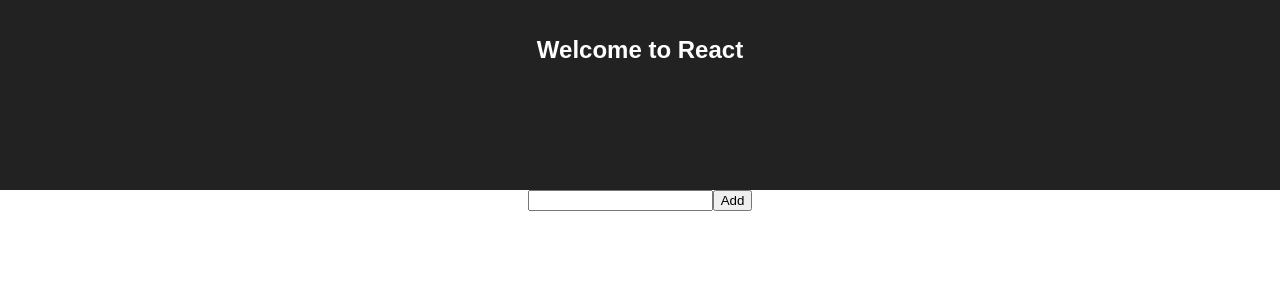
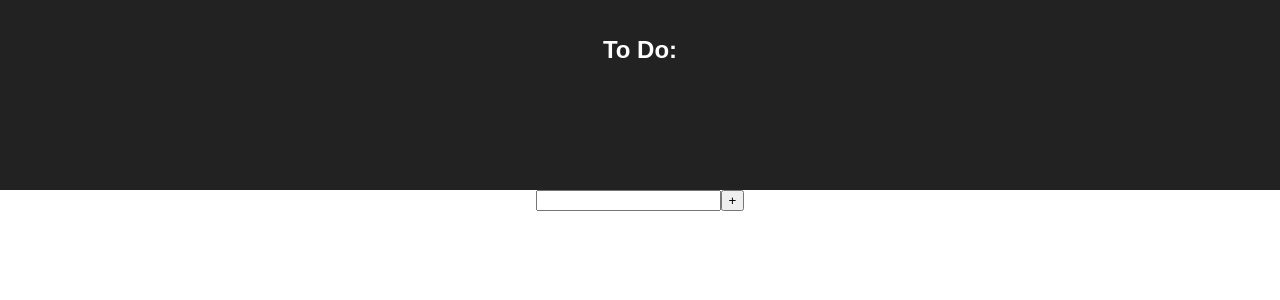
Before and after one commit to hannahbishop/Day-to-Day, a React (Create React App) app: page / in a window 1280 px wide. Shown: the top 300 px of the page. Built offline with nearby package versions, Linux system fonts and the light colour scheme.

Commit message:
add components

```diff
--- a/src/App.js
+++ b/src/App.js
@@ -1,5 +1,5 @@
 import React, { Component } from 'react';
-import TodoForm from './TodoForm';
+import TodoApp from './TodoApp';
 import './App.css';
 
 class App extends Component {
@@ -7,9 +7,9 @@
     return (
       <div className="App">
         <header className="App-header">
-          <h1 className="App-title">Welcome to React</h1>
+          <h1 className="App-title">To Do:</h1>
         </header>
-        <TodoForm/>
+        <TodoApp/>
       </div>
     );
   }
--- /dev/null
+++ b/src/Todo.js
@@ -0,0 +1,9 @@
+import React from 'react';
+
+const Todo = props => {
+  return(
+    <li>{props.todo.text}</li>
+  );
+};
+
+export default Todo;
--- /dev/null
+++ b/src/TodoApp.js
@@ -0,0 +1,33 @@
+import React from 'react';
+import TodoForm from './TodoForm';
+import TodoList from './TodoList';
+
+let id = 0;
+class TodoApp extends React.Component {
+
+  constructor(props){
+    super(props);
+    this.state = {
+      data: []
+    }
+  }
+
+  addTodo(val) {
+    if (val !== '') {
+      const todo = {text: val, id: id++}
+      this.state.data.push(todo);
+      this.setState({data: this.state.data});
+    }
+  }
+
+  render() {
+    return (
+      <div>
+        <TodoForm addTodo={this.addTodo.bind(this)}/>
+        <TodoList todos={this.state.data}/>
+      </div>
+    );
+  }
+}
+
+export default TodoApp;
--- a/src/TodoForm.js
+++ b/src/TodoForm.js
@@ -1,11 +1,18 @@
 import React from 'react';
-import Button from './Button';
 
 const TodoForm = props => {
+  let input;
   return (
     <div>
-      <input type="text"/>
-      <Button label="Add" onClick = ""/>
+      <input ref={node => {
+        input = node;
+      }}/>
+      <button onClick={() => {
+        props.addTodo(input.value);
+        input.value = '';
+      }}>
+        +
+      </button>
     </div>
   );
 };
--- a/src/TodoList.js
+++ b/src/TodoList.js
@@ -1 +1,11 @@
 import React from 'react';
+import Todo from './Todo';
+
+const TodoList = (props) => {
+  const todoNode = props.todos.map((todo) => {
+    return (<Todo todo={todo} key={todo.id}/>)
+  });
+  return (<ul>{todoNode}</ul>);
+}
+
+export default TodoList;
```
